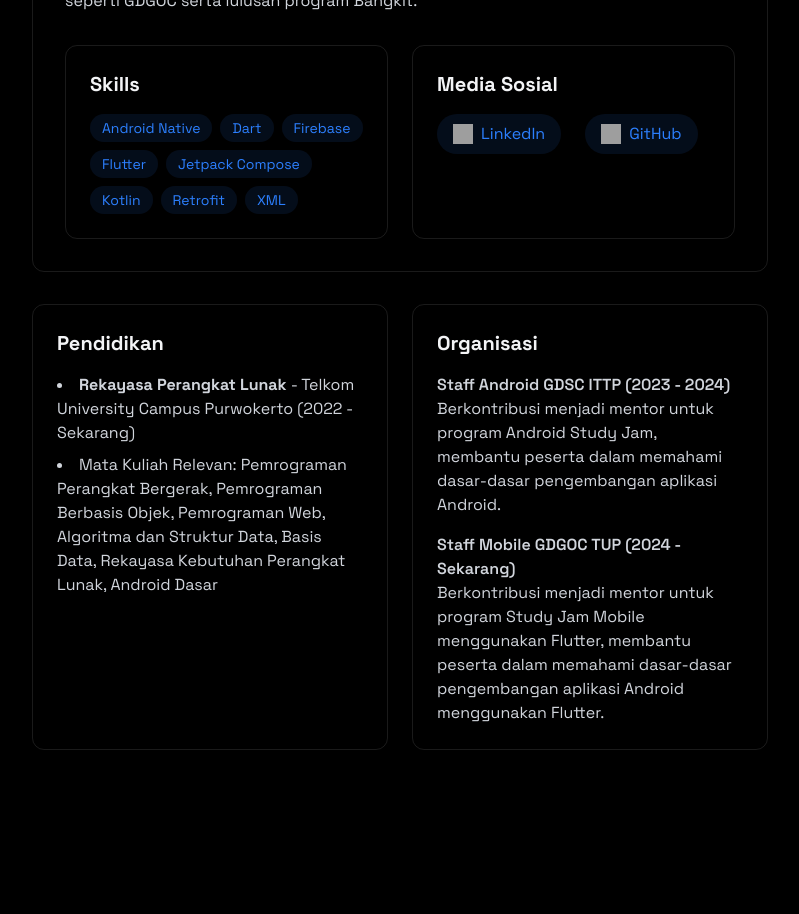
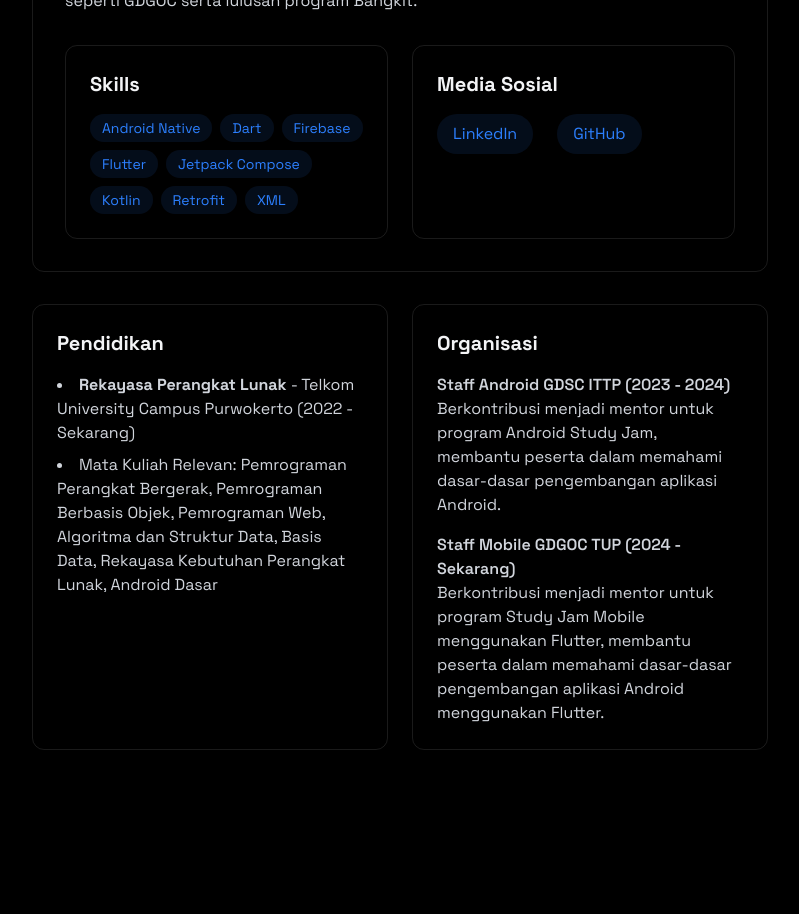
Before and after one commit to Rosyidmw/Rosyidmw-Portfolio, a React (Vite) app: page / in a window 1280 px wide. Shown: the part 1040-1954 px from the top of the page, without its empty margins (240-1039 px from the left). Built offline with nearby package versions, Linux system fonts and the light colour scheme; grey boxes are pictures that could not be loaded.

Commit message:
first commit

```diff
--- a/src/components/sections/About.jsx
+++ b/src/components/sections/About.jsx
@@ -1,6 +1,4 @@
 import { RevealOnScroll } from "../RevealOnScroll";
-import githubIcon from '../assets/icons/github.png';
-import linkedinIcon from '../assets/icons/linkedin.png';
 
 export const About = () => {
 
@@ -10,12 +8,10 @@ export const About = () => {
         {
             name: "LinkedIn",
             url: "https://www.linkedin.com/in/rosyidmktwbw/",
-            icon: linkedinIcon, // letakkan file di folder public/icons
         },
         {
             name: "GitHub",
             url: "https://github.com/Rosyidmw",
-            icon: githubIcon,
         }
     ];
 
@@ -58,7 +54,7 @@ export const About = () => {
                                     className="flex items-center gap-2 bg-blue-500/10 text-blue-500 py-2 px-4 rounded-full hover:bg-blue-500/20
                                                hover:shadow-[0_2px_8px_rgba(59,130,246,0.2)] transition"
                                 >
-                                    <img src={social.icon} alt={social.name} className="w-5 h-5" />
+
                                     <span>{social.name}</span>
                                 </a>
                             ))}
```
Also changed, not shown: src/assets/icons/github.png (deleted), src/assets/icons/linkedin.png (deleted).
